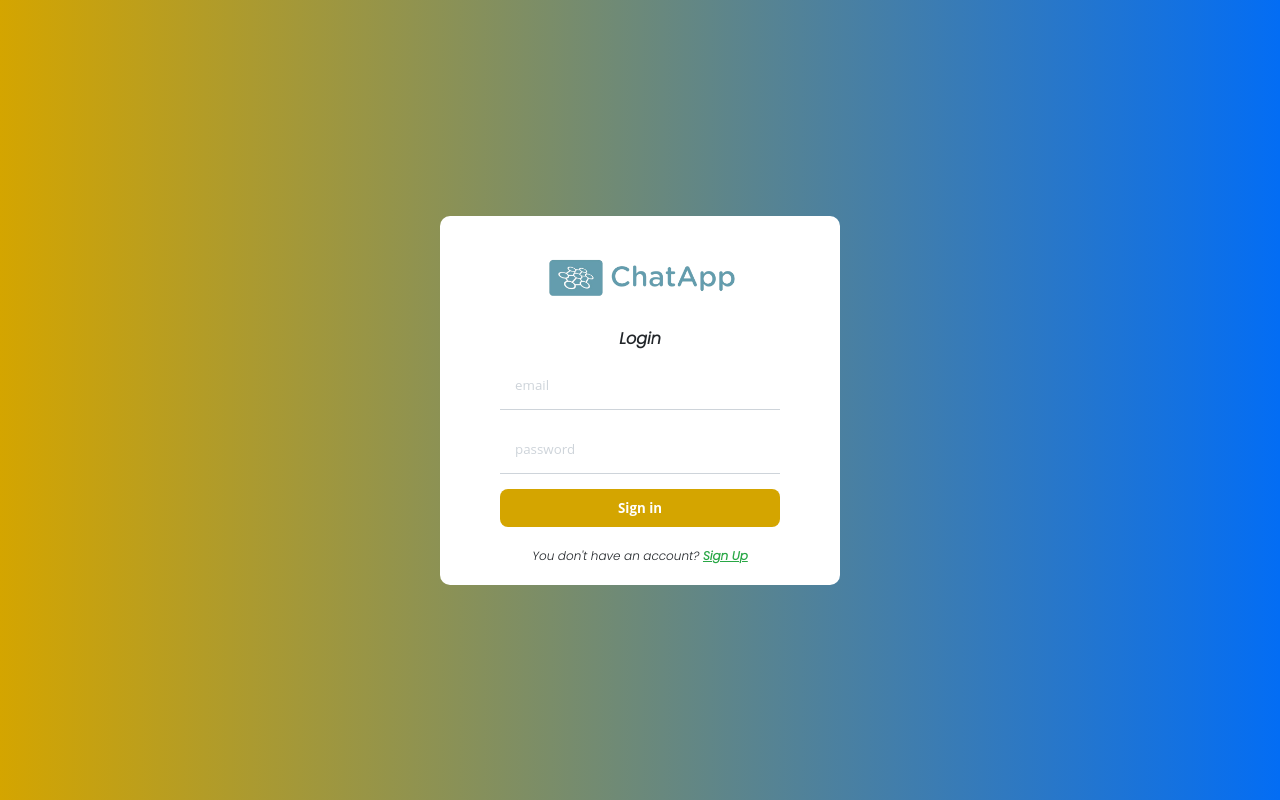
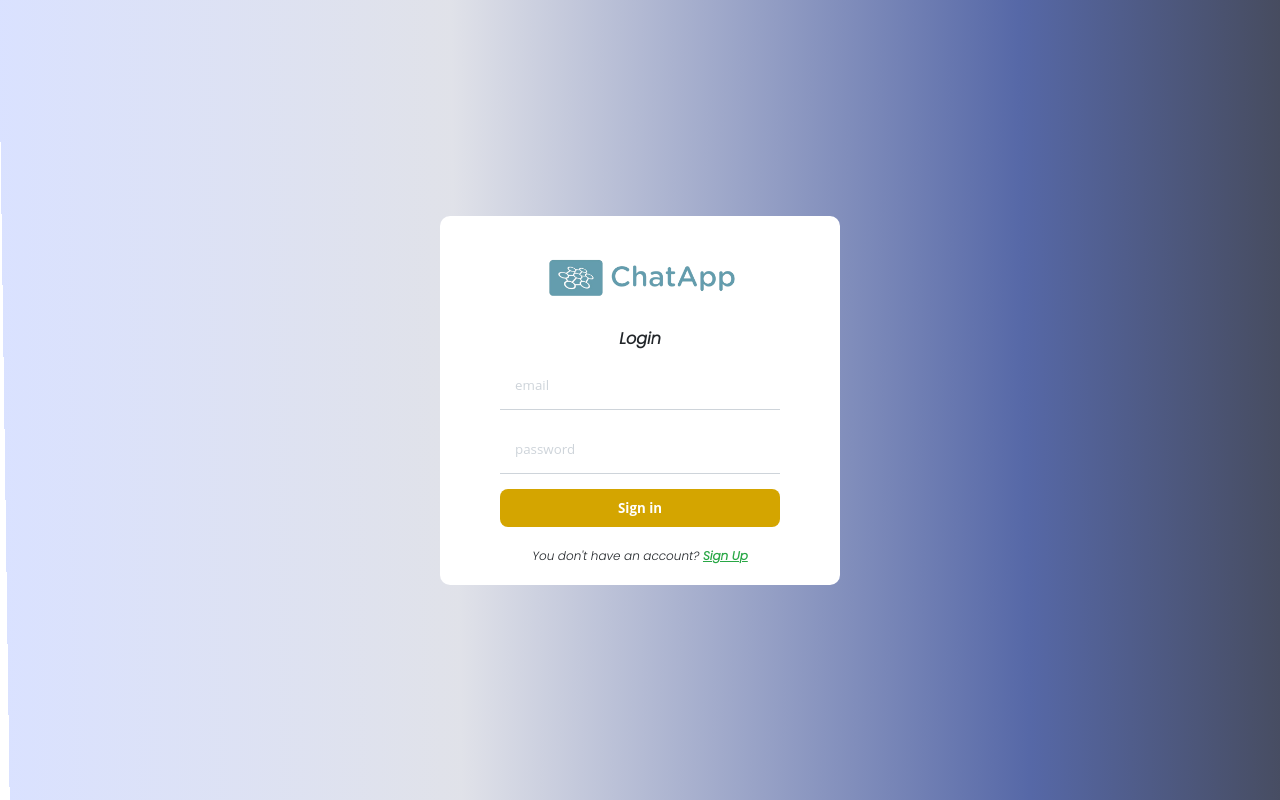
Before and after one commit to YonAndualem/ChatApp, a React (Create React App) app: page /login in a window 1280 px wide. Built offline with nearby package versions, Linux system fonts and the light colour scheme; no server answers.

Commit message:
background change

```diff
--- a/src/style.scss
+++ b/src/style.scss
@@ -13,6 +13,7 @@ $green-darker: #1e7e34;
 $red: #dc3545;
 $red-dark: #c82333;
 $red-darker: #a71d2a;
+$background-color: linear-gradient(269.2deg, #444753 -3.53%, #5668A7 20.24%, rgba(199, 202, 215, 0.547466) 64.27%, rgba(217, 225, 255, 0.98) 99.25%, rgba(255, 255, 255, 0.298617) 99.25%);
 
 @mixin mobile {
   @media screen and (max-width: 480px) {
@@ -33,7 +34,7 @@ $red-darker: #a71d2a;
 }
 
 .formContainer {
-  background: linear-gradient(90deg, $orange 0%, $blue 100%);
+  background: $background-color;
   height: 100vh;
   display: flex;
   align-items: center;
```
